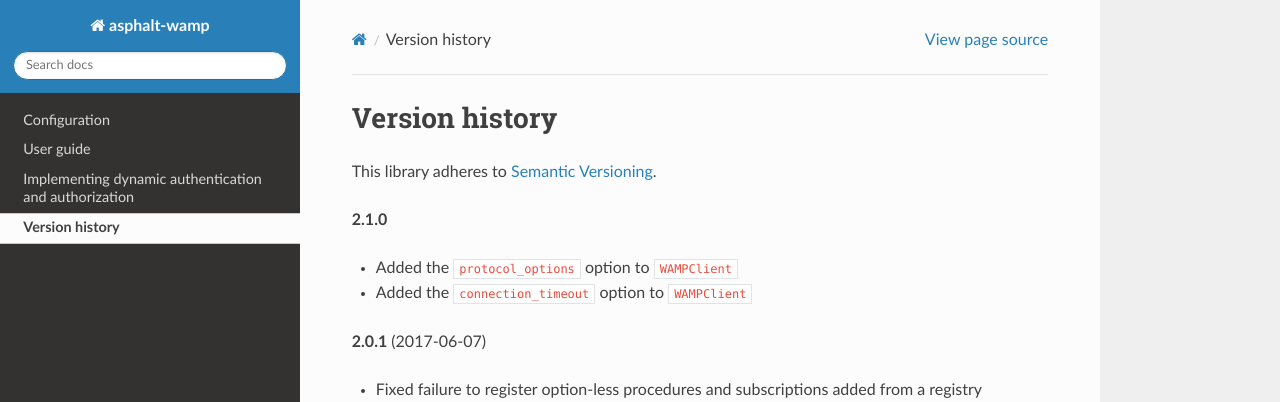
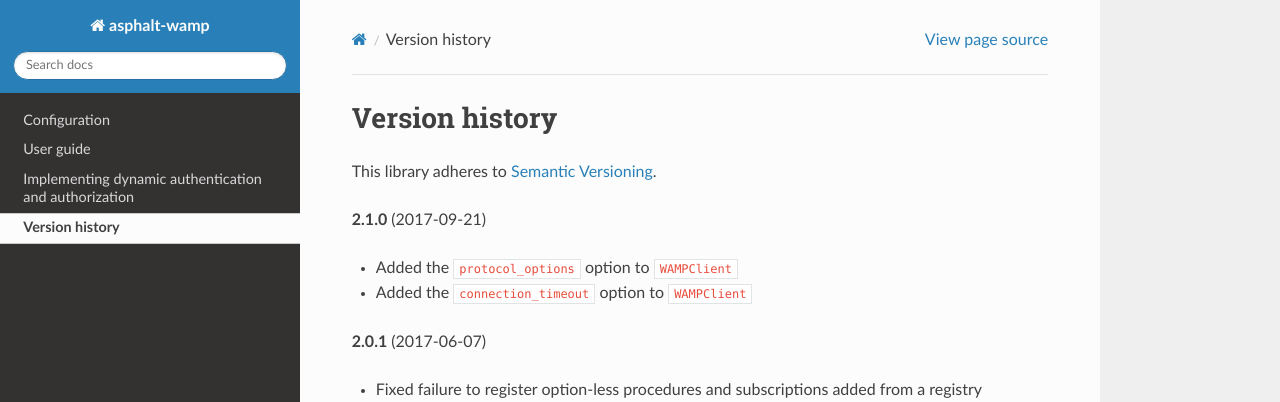
Before and after one commit to asphalt-framework/asphalt-wamp, a Sphinx documentation site: the page built from docs/versionhistory.rst, in a window 1280 px wide and 1127 px high. Shown: the top 402 px of the window. Built offline with Sphinx 7.4.7 and the Read the Docs theme 2.0.0, drawn with Linux system fonts in a browser that asks for light colours.

Commit message:
Added the release date

```diff
--- a/docs/versionhistory.rst
+++ b/docs/versionhistory.rst
@@ -3,7 +3,7 @@ Version history
 
 This library adheres to `Semantic Versioning <http://semver.org/>`_.
 
-**2.1.0**
+**2.1.0** (2017-09-21)
 
 - Added the ``protocol_options`` option to ``WAMPClient``
 - Added the ``connection_timeout`` option to ``WAMPClient``
```
